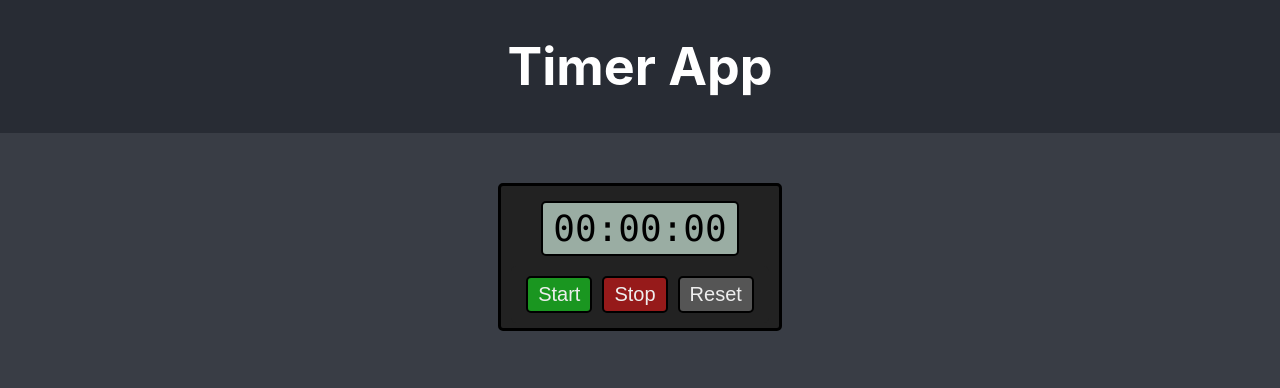
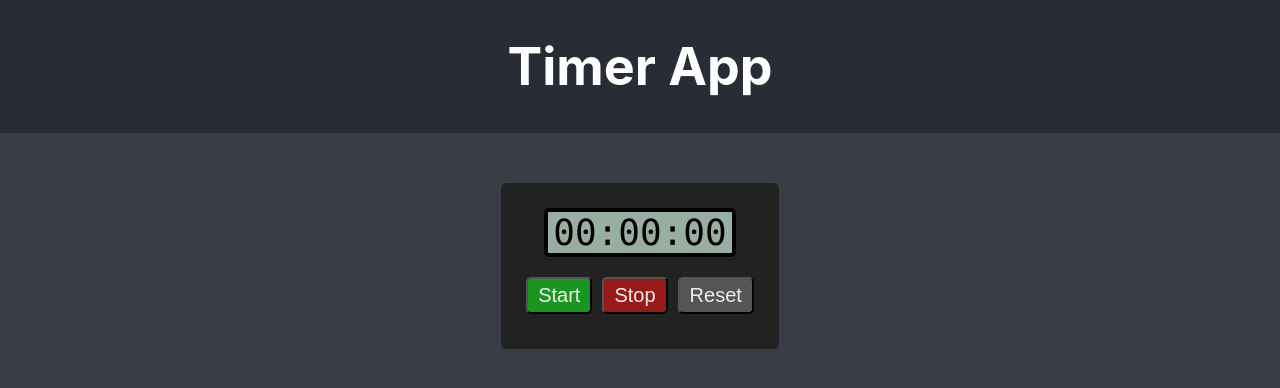
Before and after one commit to 2miles/Timer, a React (Create React App) app: page / in a window 1280 px wide. Shown: the top 388 px of the page. Built offline with nearby package versions, Linux system fonts and the light colour scheme.

Commit message:
small style changes

```diff
--- a/src/App.css
+++ b/src/App.css
@@ -34,7 +34,6 @@
   background-color: #222222;
   padding: 5px 10px;
   margin-top: 10px;
-  border: solid black;
   border-width: 3px;
   border-radius: 5px;
 }
@@ -43,15 +42,18 @@
   flex-direction: row;
   font-family: 'Menlo';
   max-width: 230px;
+  margin-top: 20px;
+  padding: 0px 5px;
   background-color: #9aada3;
   color: black;
-  border-width: 2px;
+  border: solid 4px black;
 }
 
 .stopwatch-button-area {
   flex-direction: row;
   background-color: #222222;
   border: none;
+  margin-bottom: 20px;
 }
 
 .button {
```
